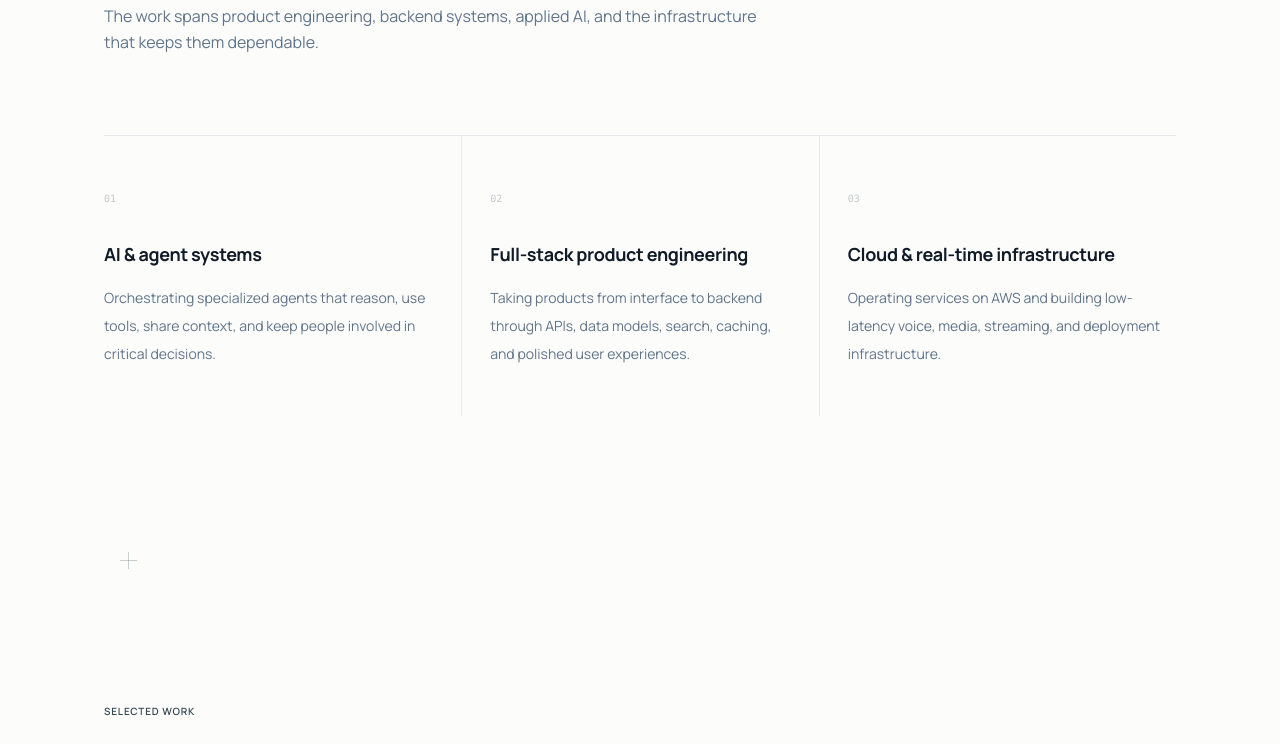
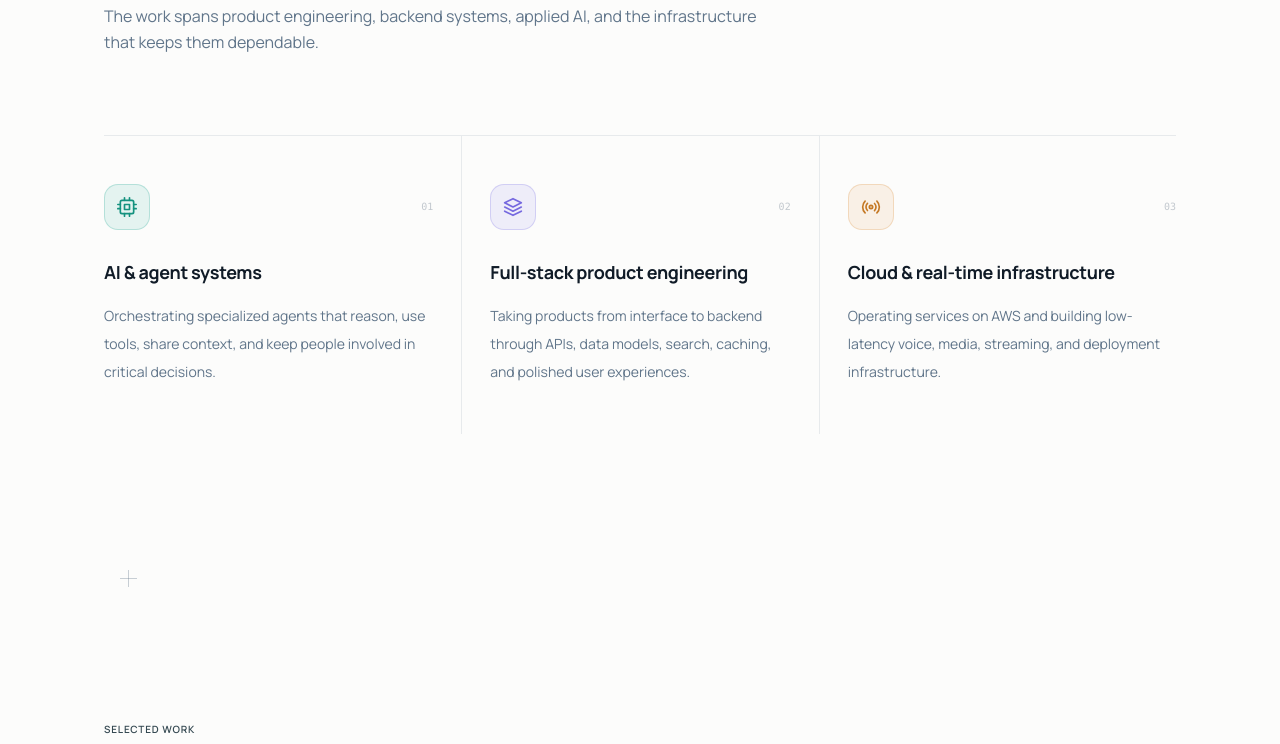
Before and after one commit to Siam456/Siam456.github.io, a React (Vite) app: page / in a window 1280 px wide. Shown: the part 1220-1964 px from the top of the page. Built offline with nearby package versions, Linux system fonts and the light colour scheme.

Commit message:
Add colorful engineering icons

```diff
--- a/src/components/sections/Impact.tsx
+++ b/src/components/sections/Impact.tsx
@@ -1,9 +1,10 @@
+import { FiCpu, FiLayers, FiRadio } from "react-icons/fi";
 import { Section } from "../layout/Section";
 
 const outcomes = [
-  { number: "01", title: "AI & agent systems", text: "Orchestrating specialized agents that reason, use tools, share context, and keep people involved in critical decisions." },
-  { number: "02", title: "Full-stack product engineering", text: "Taking products from interface to backend through APIs, data models, search, caching, and polished user experiences." },
-  { number: "03", title: "Cloud & real-time infrastructure", text: "Operating services on AWS and building low-latency voice, media, streaming, and deployment infrastructure." },
+  { number: "01", icon: FiCpu, tone: "teal", title: "AI & agent systems", text: "Orchestrating specialized agents that reason, use tools, share context, and keep people involved in critical decisions." },
+  { number: "02", icon: FiLayers, tone: "violet", title: "Full-stack product engineering", text: "Taking products from interface to backend through APIs, data models, search, caching, and polished user experiences." },
+  { number: "03", icon: FiRadio, tone: "amber", title: "Cloud & real-time infrastructure", text: "Operating services on AWS and building low-latency voice, media, streaming, and deployment infrastructure." },
 ];
 
 export function Impact() {
@@ -11,9 +12,9 @@ export function Impact() {
     <Section id="impact" eyebrow="Engineering scope" title="Across the stack," titleMuted="from interface to infrastructure" description="The work spans product engineering, backend systems, applied AI, and the infrastructure that keeps them dependable.">
       <div className="grid border-t border-line sm:grid-cols-2 lg:grid-cols-3">
         {outcomes.map((item) => (
-          <article key={item.number} className="border-b border-line py-9 sm:px-7 sm:even:border-l lg:border-b-0 lg:py-12 lg:first:pl-0 lg:not-first:border-l lg:last:pr-0">
-            <span className="font-mono text-[10px] text-faint">{item.number}</span>
-            <h3 className="mt-8 font-display text-lg font-bold tracking-[-0.02em] text-ink">{item.title}</h3>
+          <article key={item.number} className="group border-b border-line py-9 sm:px-7 sm:even:border-l lg:border-b-0 lg:py-12 lg:first:pl-0 lg:not-first:border-l lg:last:pr-0">
+            <div className="flex items-center justify-between"><span className={`scope-icon scope-icon-${item.tone}`}><item.icon /></span><span className="font-mono text-[10px] text-faint">{item.number}</span></div>
+            <h3 className="mt-7 font-display text-lg font-bold tracking-[-0.02em] text-ink transition-colors group-hover:text-primary">{item.title}</h3>
             <p className="mt-4 text-sm leading-7 text-muted">{item.text}</p>
           </article>
         ))}
--- a/src/components/sections/Skills.tsx
+++ b/src/components/sections/Skills.tsx
@@ -1,10 +1,11 @@
+import { FiActivity, FiCloud, FiDatabase, FiGitBranch } from "react-icons/fi";
 import { Section } from "../layout/Section";
 
 const capabilities = [
-  { label: "Agent systems", tools: "LangGraph · LangChain · MCP · RAG", text: "Designing stateful, tool-using workflows with routing, parallel execution, streaming, memory, and human review." },
-  { label: "Backend & data", tools: "Python · FastAPI · Node.js · PostgreSQL · Redis", text: "Building asynchronous APIs, durable state models, queues, caching, and real-time application backends." },
-  { label: "Real-time infrastructure", tools: "WebSockets · LiveKit · Asterisk · SIP", text: "Connecting models to low-latency audio and telephony systems with interruption-aware conversational control." },
-  { label: "Cloud delivery", tools: "AWS · EKS · Lambda · Docker · CI/CD", text: "Taking services from local development to observable, repeatable production environments." },
+  { icon: FiGitBranch, tone:"teal", label: "Agent systems", tools: "LangGraph · LangChain · MCP · RAG", text: "Designing stateful, tool-using workflows with routing, parallel execution, streaming, memory, and human review." },
+  { icon: FiDatabase, tone:"blue", label: "Backend & data", tools: "Python · FastAPI · Node.js · PostgreSQL · Redis", text: "Building asynchronous APIs, durable state models, queues, caching, and real-time application backends." },
+  { icon: FiActivity, tone:"violet", label: "Real-time infrastructure", tools: "WebSockets · LiveKit · Asterisk · SIP", text: "Connecting models to low-latency audio and telephony systems with interruption-aware conversational control." },
+  { icon: FiCloud, tone:"amber", label: "Cloud delivery", tools: "AWS · EKS · Lambda · Docker · CI/CD", text: "Taking services from local development to observable, repeatable production environments." },
 ];
 
 export function Skills() {
@@ -13,7 +14,7 @@ export function Skills() {
       <div className="grid border-t border-line md:grid-cols-2">
         {capabilities.map((item, index) => (
           <article key={item.label} className="border-b border-line py-10 md:px-10 md:py-12 md:odd:pl-0 md:even:border-l md:even:pr-0">
-            <div className="flex items-baseline justify-between gap-4"><h3 className="font-display text-xl font-bold text-ink">{item.label}</h3><span className="font-mono text-[9px] text-faint">0{index + 1}</span></div>
+            <div className="flex items-center justify-between gap-4"><div className="flex items-center gap-3"><span className={`capability-icon capability-icon-${item.tone}`}><item.icon /></span><h3 className="font-display text-xl font-bold text-ink">{item.label}</h3></div><span className="font-mono text-[9px] text-faint">0{index + 1}</span></div>
             <p className="mt-4 font-mono text-[10px] leading-5 text-primary">{item.tools}</p>
             <p className="mt-5 max-w-xl text-sm leading-7 text-muted">{item.text}</p>
           </article>
--- a/src/index.css
+++ b/src/index.css
@@ -386,3 +386,11 @@ html.dark {
 .article-prose ul { margin:28px 0; display:grid; gap:13px; padding-left:20px; list-style:disc; }.article-prose li::marker { color:var(--color-primary); }
 .article-signoff { margin-top:80px; border-top:1px solid var(--color-line); padding-top:28px; }.article-signoff span { display:block; color:var(--color-faint); font-size:10px; text-transform:uppercase; letter-spacing:.1em; }.article-signoff strong { display:block; margin-top:8px; color:var(--color-ink); font-size:18px; }.article-signoff p { margin-top:4px; font-size:13px; line-height:1.6; }
 @media (max-width:767px) { .article-layout { display:block; }.article-toc { display:none; }.article-prose { font-size:16px; line-height:1.8; }.article-prose .article-lede { font-size:20px; }.article-prose h2 { font-size:28px; }.article-prose blockquote { padding-left:20px; font-size:21px; } }
+
+.scope-icon { display:grid; width:46px; height:46px; place-items:center; border:1px solid transparent; border-radius:14px; font-size:20px; transition:transform .25s ease, box-shadow .25s ease; }
+.group:hover .scope-icon { transform:translateY(-3px) rotate(-2deg); box-shadow:var(--shadow-card); }
+.scope-icon-teal { border-color:color-mix(in srgb,#19a58f 24%,transparent); background:color-mix(in srgb,#19a58f 11%,var(--color-surface)); color:#15927f; }
+.scope-icon-violet { border-color:color-mix(in srgb,#7568df 24%,transparent); background:color-mix(in srgb,#7568df 11%,var(--color-surface)); color:#7568df; }
+.scope-icon-amber { border-color:color-mix(in srgb,#d78a34 24%,transparent); background:color-mix(in srgb,#d78a34 11%,var(--color-surface)); color:#c57925; }
+.capability-icon { display:grid; width:34px; height:34px; flex-shrink:0; place-items:center; border-radius:10px; font-size:15px; }
+.capability-icon-teal { background:color-mix(in srgb,#19a58f 13%,var(--color-surface)); color:#15927f; }.capability-icon-blue { background:color-mix(in srgb,#408cc5 13%,var(--color-surface)); color:#408cc5; }.capability-icon-violet { background:color-mix(in srgb,#7568df 13%,var(--color-surface)); color:#7568df; }.capability-icon-amber { background:color-mix(in srgb,#d78a34 13%,var(--color-surface)); color:#c57925; }
```
